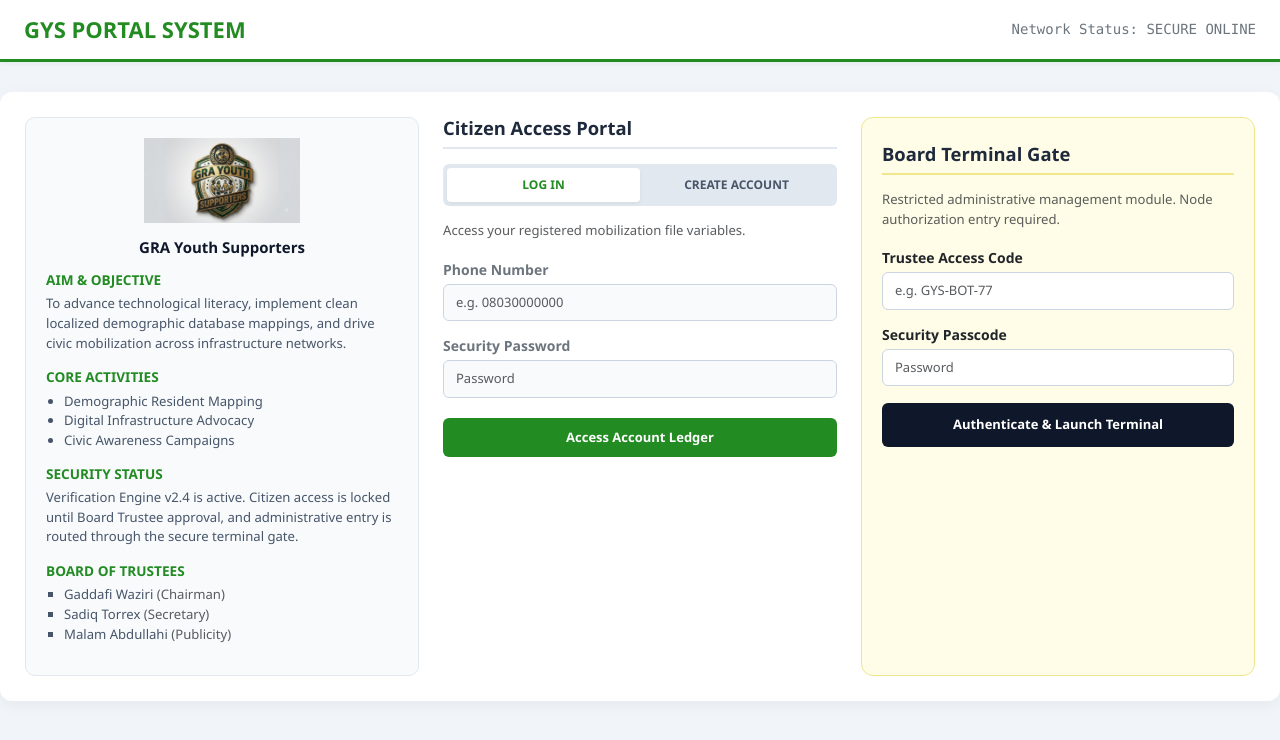
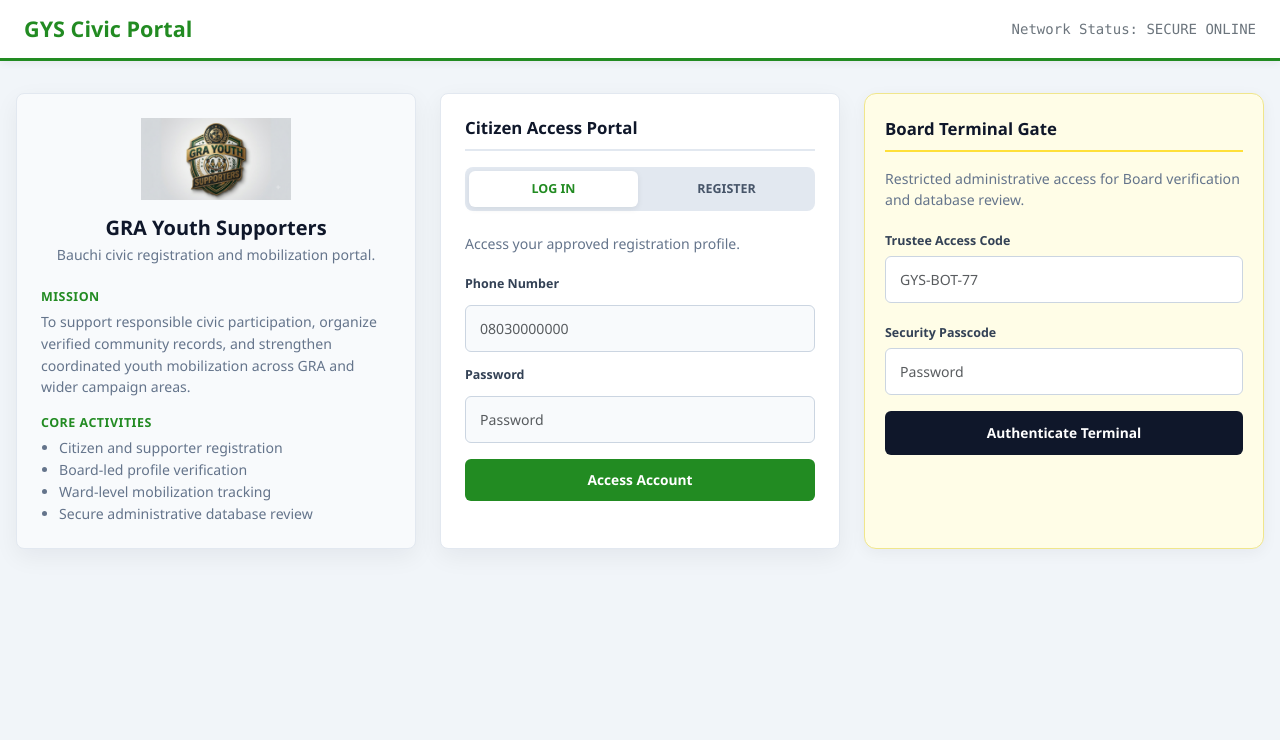
Before and after one commit to gwazirii/PROJECT--GYS, a Flask app: page / in a window 1280 px wide. Shown: the top 740 px of the page. Run offline with Flask 3, Linux system fonts and the light colour scheme.

Commit message:
Refine portal UX and admin flow

```diff
--- a/templates/gate.html
+++ b/templates/gate.html
@@ -3,182 +3,358 @@
 <head>
     <meta charset="UTF-8">
     <meta name="viewport" content="width=device-width, initial-scale=1.0">
-    <title>GYS - GRA Youth Supporters Portal</title>
+    <title>GYS Civic Portal</title>
     <link href="https://cdn.jsdelivr.net/npm/bootstrap@5.3.0/dist/css/bootstrap.min.css" rel="stylesheet">
     <style>
-        body { background-color: #f1f5f9; font-family: 'Segoe UI', Arial, sans-serif; color: #0f172a; }
-        .navbar { background-color: white; border-bottom: 3px solid #228b22; box-shadow: 0 2px 4px rgba(0,0,0,0.05); }
-        .navbar-brand { font-weight: 800; color: #228b22 !important; font-size: 22px; }
-        .main-container { max-width: 1280px; margin: 30px auto; background: white; padding: 25px; border-radius: 12px; box-shadow: 0 4px 15px rgba(0,0,0,0.05); }
-        .col-title { font-weight: 700; color: #1e293b; margin-bottom: 15px; font-size: 1.15rem; border-bottom: 2px solid #e2e8f0; padding-bottom: 8px; }
-        .org-sidebar { background-color: #f8fafc; padding: 20px; border-radius: 10px; border: 1px solid #e2e8f0; }
-        .side-logo { max-height: 85px; margin-bottom: 15px; display: block; margin-left: auto; margin-right: auto; }
-        .section-heading { font-size: 0.85rem; color: #228b22; font-weight: 700; text-transform: uppercase; margin-top: 15px; margin-bottom: 6px; }
-        .info-text { font-size: 0.82rem; color: #475569; line-height: 1.5; }
-        .custom-list { padding-left: 18px; font-size: 0.82rem; color: #475569; margin-bottom: 10px; }
-        .nav-tabs-custom { display: flex; background: #e2e8f0; border-radius: 6px; padding: 4px; margin-bottom: 15px; }
-        .nav-tabs-custom button { flex: 1; border: none; padding: 8px; font-weight: bold; font-size: 12px; border-radius: 4px; background: none; color: #475569; transition: all 0.2s; }
-        .nav-tabs-custom button.active { background: white; color: #228b22; box-shadow: 0 2px 4px rgba(0,0,0,0.05); }
-        .form-control-sm { padding: 8px 12px; background-color: #f8fafc; border: 1px solid #cbd5e1; font-size: 13px; margin-bottom: 12px; border-radius: 6px; }
-        .btn-gys { background-color: #228b22; color: white; font-weight: bold; font-size: 13px; width: 100%; padding: 10px; border: none; border-radius: 6px; }
-        .btn-gys:hover { background-color: #1a6b1a; color: white; }
-        .sub-toggle { display: flex; gap: 8px; background: #f1f5f9; padding: 4px; border-radius: 6px; margin-bottom: 12px; }
-        .sub-toggle button { flex: 1; font-size: 11px; padding: 6px; border: none; border-radius: 4px; background: none; font-weight: 600; color: #64748b; }
-        .sub-toggle button.active { background: #0f172a; color: white; }
-        .board-terminal { background-color: #fffde7; padding: 25px 20px; border-radius: 12px; border: 1px solid #f0e68c; height: 100%; }
-        .btn-auth { background-color: #0f172a; color: white; width: 100%; padding: 12px; border-radius: 6px; font-weight: bold; font-size: 13px; border: none; margin-top: 5px; }
-        .btn-auth:hover { background-color: #1e293b; }
-        .flash-alert { background-color: #fef2f2; color: #991b1b; border: 1px solid #fca5a5; padding: 12px; border-radius: 6px; margin-bottom: 20px; font-size: 13px; text-align: center; }
+        :root {
+            --gys-green: #228b22;
+            --gys-green-dark: #176b17;
+            --gys-yellow: #ffd700;
+            --gys-ink: #0f172a;
+            --gys-muted: #64748b;
+            --gys-line: #e2e8f0;
+            --gys-surface: #ffffff;
+            --gys-bg: #f1f5f9;
+        }
+
+        body {
+            margin: 0;
+            background: var(--gys-bg);
+            color: var(--gys-ink);
+            font-family: "Segoe UI", Arial, sans-serif;
+        }
+
+        .navbar {
+            background: var(--gys-surface);
+            border-bottom: 3px solid var(--gys-green);
+            box-shadow: 0 2px 8px rgba(15, 23, 42, 0.06);
+        }
+
+        .navbar-brand {
+            color: var(--gys-green) !important;
+            font-size: 1.35rem;
+            font-weight: 800;
+        }
+
+        .portal-shell {
+            max-width: 1280px;
+            margin: 32px auto;
+            padding: 0 16px;
+        }
+
+        .portal-panel {
+            background: var(--gys-surface);
+            border: 1px solid var(--gys-line);
+            border-radius: 8px;
+            box-shadow: 0 8px 24px rgba(15, 23, 42, 0.06);
+            padding: 24px;
+            height: 100%;
+        }
+
+        .profile-panel {
+            background: #f8fafc;
+        }
+
+        .terminal-panel {
+            background: #fffde7;
+            border: 1px solid #f0e68c;
+            border-radius: 12px;
+            box-shadow: 0 4px 15px rgba(15, 23, 42, 0.05);
+            padding: 25px 20px;
+        }
+
+        .section-title {
+            color: var(--gys-ink);
+            border-bottom: 2px solid var(--gys-line);
+            font-size: 1.05rem;
+            font-weight: 800;
+            margin-bottom: 16px;
+            padding-bottom: 10px;
+        }
+
+        .terminal-panel .section-title {
+            border-bottom-color: rgba(255, 215, 0, 0.75);
+        }
+
+        .logo {
+            display: block;
+            max-height: 90px;
+            max-width: 150px;
+            margin: 0 auto 16px;
+        }
+
+        .eyebrow {
+            color: var(--gys-green);
+            font-size: 0.78rem;
+            font-weight: 800;
+            letter-spacing: 0.04em;
+            margin: 18px 0 6px;
+            text-transform: uppercase;
+        }
+
+        .body-copy,
+        .profile-list {
+            color: var(--gys-muted);
+            font-size: 0.88rem;
+            line-height: 1.55;
+        }
+
+        .profile-list {
+            padding-left: 18px;
+        }
+
+        .tab-switch {
+            background: #e2e8f0;
+            border-radius: 8px;
+            display: flex;
+            gap: 4px;
+            margin-bottom: 22px;
+            padding: 4px;
+        }
+
+        .tab-switch button,
+        .stream-switch button {
+            border: 0;
+            border-radius: 6px;
+            background: transparent;
+            color: #475569;
+            flex: 1;
+            font-size: 0.78rem;
+            font-weight: 800;
+            padding: 9px 10px;
+        }
+
+        .tab-switch button.active {
+            background: var(--gys-surface);
+            color: var(--gys-green);
+            box-shadow: 0 2px 6px rgba(15, 23, 42, 0.08);
+        }
+
+        .stream-switch {
+            background: #f1f5f9;
+            border-radius: 8px;
+            display: flex;
+            gap: 6px;
+            margin-bottom: 14px;
+            padding: 4px;
+        }
+
+        .stream-switch button.active {
+            background: var(--gys-ink);
+            color: #ffffff;
+        }
+
+        .form-control {
+            background: #f8fafc;
+            border-color: #cbd5e1;
+            font-size: 0.88rem;
+            padding: 12px 14px;
+        }
+
+        .form-label {
+            color: #334155;
+            font-size: 0.78rem;
+            font-weight: 800;
+            margin-bottom: 5px;
+        }
+
+        .access-panel {
+            display: grid;
+            gap: 20px;
+        }
+
+        .access-copy {
+            margin-bottom: 0;
+        }
+
+        .access-form {
+            display: grid;
+            gap: 16px;
+        }
+
+        .form-grid {
+            display: grid;
+            gap: 14px;
+        }
+
+        .field-group {
+            display: grid;
+            gap: 6px;
+        }
+
+        .btn-gys {
+            background: var(--gys-green);
+            border: 0;
+            border-radius: 6px;
+            color: #ffffff;
+            font-size: 0.86rem;
+            font-weight: 800;
+            padding: 11px 14px;
+            width: 100%;
+        }
+
+        .btn-gys:hover {
+            background: var(--gys-green-dark);
+            color: #ffffff;
+        }
+
+        .btn-terminal {
+            background: var(--gys-ink);
+            border: 0;
+            border-radius: 6px;
+            color: #ffffff;
+            font-size: 0.86rem;
+            font-weight: 800;
+            padding: 12px 14px;
+            width: 100%;
+        }
+
+        .btn-terminal:hover {
+            background: #1e293b;
+            color: #ffffff;
+        }
+
+        .flash-alert {
+            background: #fef2f2;
+            border: 1px solid #fecaca;
+            border-radius: 8px;
+            color: #991b1b;
+            font-size: 0.9rem;
+            margin-bottom: 20px;
+            padding: 12px 14px;
+            text-align: center;
+        }
     </style>
 </head>
 <body>
-
     <nav class="navbar navbar-expand-lg">
         <div class="container-fluid px-4">
-            <a class="navbar-brand" href="#">GYS PORTAL SYSTEM</a>
-            <div class="ms-auto navbar-nav">
-                <span class="text-secondary small font-monospace">Network Status: SECURE ONLINE</span>
-            </div>
+            <a class="navbar-brand" href="{{ url_for('gate') }}">GYS Civic Portal</a>
+            <span class="ms-auto text-secondary small font-monospace">Network Status: SECURE ONLINE</span>
         </div>
     </nav>
 
-    <div class="container main-container">
+    <main class="portal-shell">
         {% with messages = get_flashed_messages() %}
             {% if messages %}
-                <div class="flash-alert shadow-sm">System Alert: {{ messages[0] }}</div>
+                <div class="flash-alert">System Alert: {{ messages[0] }}</div>
             {% endif %}
         {% endwith %}
 
         <div class="row g-4">
+            <aside class="col-lg-4">
+                <section class="portal-panel profile-panel">
+                    <img src="{{ url_for('static', filename='logo.png') }}" alt="GYS Logo" class="logo" onerror="this.style.display='none'">
+                    <h1 class="h5 text-center fw-bold mb-1">GRA Youth Supporters</h1>
+                    <p class="body-copy text-center mb-4">Bauchi civic registration and mobilization portal.</p>
 
-            <div class="col-md-4">
-                <div class="org-sidebar">
-                    <img src="{{ url_for('static', filename='logo.png') }}" alt="GYS Official Logo" class="side-logo img-fluid" onerror="this.style.display='none'">
-                    <h5 class="text-center fw-bold mb-3" style="font-size: 15px;">GRA Youth Supporters</h5>
+                    <h2 class="eyebrow">Mission</h2>
+                    <p class="body-copy">To support responsible civic participation, organize verified community records, and strengthen coordinated youth mobilization across GRA and wider campaign areas.</p>
 
-                    <h4 class="section-heading">Aim & Objective</h4>
-                    <p class="info-text">To advance technological literacy, implement clean localized demographic database mappings, and drive civic mobilization across infrastructure networks.</p>
+                    <h2 class="eyebrow">Core Activities</h2>
+                    <ul class="profile-list mb-0">
+                        <li>Citizen and supporter registration</li>
+                        <li>Board-led profile verification</li>
+                        <li>Ward-level mobilization tracking</li>
+                        <li>Secure administrative database review</li>
+                    </ul>
+                </section>
+            </aside>
 
-                    <h4 class="section-heading">Core Activities</h4>
-                    <ul class="custom-list">
-                        <li>Demographic Resident Mapping</li>
-                        <li>Digital Infrastructure Advocacy</li>
-                        <li>Civic Awareness Campaigns</li>
-                    </ul>
+            <section class="col-lg-4">
+                <div class="portal-panel">
+                    <h2 class="section-title">Citizen Access Portal</h2>
 
-                    <h4 class="section-heading">Security Status</h4>
-                    <p class="info-text">Verification Engine v2.4 is active. Citizen access is locked until Board Trustee approval, and administrative entry is routed through the secure terminal gate.</p>
+                    <div class="tab-switch">
+                        <button type="button" id="btn-tab-login" class="active" onclick="toggleCenterTab('login')">LOG IN</button>
+                        <button type="button" id="btn-tab-register" onclick="toggleCenterTab('register')">REGISTER</button>
+                    </div>
 
-                    <h4 class="section-heading">Board of Trustees</h4>
-                    <ul class="custom-list" style="list-style-type: square; font-weight: 500;">
-                        <li>Gaddafi Waziri <span class="text-muted">(Chairman)</span></li>
-                        <li>Sadiq Torrex <span class="text-muted">(Secretary)</span></li>
-                        <li>Malam Abdullahi <span class="text-muted">(Publicity)</span></li>
-                    </ul>
+                    <div id="panel-login">
+                        <div class="access-panel">
+                            <p class="body-copy access-copy">Access your approved registration profile.</p>
+                            <form action="/citizen/login" method="POST" class="access-form">
+                                <div class="form-grid">
+                                    <div class="field-group">
+                                        <label class="form-label">Phone Number</label>
+                                        <input type="tel" name="phone" class="form-control" placeholder="08030000000" required>
+                                    </div>
+                                    <div class="field-group">
+                                        <label class="form-label">Password</label>
+                                        <input type="password" name="password" class="form-control" placeholder="Password" required>
+                                    </div>
+                                </div>
+                                <button type="submit" class="btn-gys">Access Account</button>
+                            </form>
                         </div>
                     </div>
 
-            <div class="col-md-4">
-                <h3 class="col-title">Citizen Access Portal</h3>
-
-                <div class="nav-tabs-custom">
-                    <button id="btn-tab-login" class="active" onclick="toggleCenterTab('login')">LOG IN</button>
-                    <button id="btn-tab-register" onclick="toggleCenterTab('register')">CREATE ACCOUNT</button>
+                    <div id="panel-register" style="display: none;">
+                        <div class="access-panel">
+                            <div class="stream-switch">
+                                <button type="button" id="btn-stream-tr" class="active" onclick="toggleStream('tr')">TR Citizen</button>
+                                <button type="button" id="btn-stream-general" onclick="toggleStream('general')">General</button>
                             </div>
 
-                <div id="panel-login">
-                    <p class="info-text text-muted mb-3">Access your registered mobilization file variables.</p>
-                    <form action="/citizen/login" method="POST">
-                        <label class="small fw-bold text-secondary mb-1">Phone Number</label>
-                        <input type="tel" name="phone" class="form-control form-control-sm" placeholder="e.g. 08030000000" required>
+                            <form id="form-tr-stream" action="/register/tr" method="POST" class="access-form">
+                                <div class="form-grid">
+                                    <input type="text" name="full_name" class="form-control" placeholder="Full Name" required>
+                                    <input type="tel" name="phone" class="form-control" placeholder="Phone Number" required>
+                                    <input type="text" name="ward" class="form-control" placeholder="Ward or Area" required>
+                                    <input type="password" name="password" class="form-control" placeholder="Password" required>
+                                </div>
+                                <button type="submit" class="btn-gys">Submit TR Citizen Registration</button>
+                            </form>
 
-                        <label class="small fw-bold text-secondary mb-1">Security Password</label>
-                        <input type="password" name="password" class="form-control form-control-sm" placeholder="Password" required>
-
-                        <button type="submit" class="btn-gys mt-2">Access Account Ledger</button>
-                    </form>
+                            <form id="form-general-stream" action="/register/general" method="POST" class="access-form" style="display: none;">
+                                <div class="form-grid">
+                                    <input type="text" name="full_name" class="form-control" placeholder="Full Name" required>
+                                    <input type="tel" name="phone" class="form-control" placeholder="Phone Number" required>
+                                    <input type="text" name="ward" class="form-control" placeholder="Ward" required>
+                                    <input type="text" name="pvc_number" class="form-control" placeholder="PVC Number" required>
+                                    <input type="password" name="password" class="form-control" placeholder="Password" required>
                                 </div>
-
-                <div id="panel-register" style="display: none;">
-                    <div class="sub-toggle">
-                        <button id="btn-stream-gra" class="active" onclick="toggleStream('gra')">GRA Resident</button>
-                        <button id="btn-stream-gen" onclick="toggleStream('gen')">General Campaign</button>
-                    </div>
-
-                    <div id="form-gra-stream">
-                        <form action="/register/tr" method="POST">
-                            <input type="text" name="full_name" class="form-control form-control-sm" placeholder="Full Name" required>
-                            <input type="tel" name="phone" class="form-control form-control-sm" placeholder="Phone Contact" required>
-                            <input type="email" name="email" class="form-control form-control-sm" placeholder="Email Address">
-                            <input type="text" name="ward" class="form-control form-control-sm" placeholder="Area Location (e.g. GRA Bauchi)" required>
-                            <input type="password" name="password" class="form-control form-control-sm" placeholder="Security Password" required>
-                            <button type="submit" class="btn-gys">Submit GRA Registry File</button>
-                        </form>
-                    </div>
-
-                    <div id="form-gen-stream" style="display: none;">
-                        <form action="/register/general" method="POST">
-                            <input type="text" name="full_name" class="form-control form-control-sm" placeholder="Full Name" required>
-                            <input type="tel" name="phone" class="form-control form-control-sm" placeholder="Phone Contact" required>
-                            <input type="email" name="email" class="form-control form-control-sm" placeholder="Email Address">
-                            <input type="text" name="ward" class="form-control form-control-sm" placeholder="Electoral Ward Location" required>
-                            <input type="text" name="pvc_number" class="form-control form-control-sm" placeholder="PVC Number (VIN String)" required>
-                            <input type="password" name="password" class="form-control form-control-sm" placeholder="Security Password" required>
-                            <button type="submit" class="btn btn-primary btn-sm w-100 fw-bold py-2" style="border-radius: 6px;">Register Campaign Profile</button>
+                                <button type="submit" class="btn-gys">Submit General Registration</button>
                             </form>
                         </div>
                     </div>
                 </div>
+            </section>
 
-            <div class="col-md-4">
-                <div class="board-terminal">
-                    <h3 class="col-title" style="border-bottom-color: #f0e68c;">Board Terminal Gate</h3>
-                    <p class="info-text text-muted mb-3">Restricted administrative management module. Node authorization entry required.</p>
+            <aside class="col-lg-4">
+                <section class="portal-panel terminal-panel">
+                    <h2 class="section-title">Board Terminal Gate</h2>
+                    <p class="body-copy">Restricted administrative access for Board verification and database review.</p>
 
                     <form action="/trustee/login" method="POST">
-                        <label class="small fw-bold text-dark mb-1">Trustee Access Code</label>
-                        <input type="text" name="trustee_code" class="form-control form-control-sm" placeholder="e.g. GYS-BOT-77" style="background: white;" required>
-
-                        <label class="small fw-bold text-dark mb-1">Security Passcode</label>
-                        <input type="password" name="password" class="form-control form-control-sm" placeholder="Password" style="background: white;" required>
-
-                        <button type="submit" class="btn-auth">Authenticate & Launch Terminal</button>
+                        <div class="mb-3">
+                            <label class="form-label">Trustee Access Code</label>
+                            <input type="text" name="trustee_code" class="form-control bg-white" placeholder="GYS-BOT-77" required>
+                        </div>
+                        <div class="mb-3">
+                            <label class="form-label">Security Passcode</label>
+                            <input type="password" name="password" class="form-control bg-white" placeholder="Password" required>
+                        </div>
+                        <button type="submit" class="btn-terminal">Authenticate Terminal</button>
                     </form>
+                </section>
+            </aside>
         </div>
-            </div>
-
-        </div>
-    </div>
+    </main>
 
     <script>
         function toggleCenterTab(mode) {
-            document.getElementById('btn-tab-login').classList.remove('active');
-            document.getElementById('btn-tab-register').classList.remove('active');
-            document.getElementById('panel-login').style.display = 'none';
-            document.getElementById('panel-register').style.display = 'none';
-
-            if(mode === 'login') {
-                document.getElementById('btn-tab-login').classList.add('active');
-                document.getElementById('panel-login').style.display = 'block';
-            } else {
-                document.getElementById('btn-tab-register').classList.add('active');
-                document.getElementById('panel-register').style.display = 'block';
-            }
+            document.getElementById('btn-tab-login').classList.toggle('active', mode === 'login');
+            document.getElementById('btn-tab-register').classList.toggle('active', mode === 'register');
+            document.getElementById('panel-login').style.display = mode === 'login' ? 'block' : 'none';
+            document.getElementById('panel-register').style.display = mode === 'register' ? 'block' : 'none';
         }
 
         function toggleStream(stream) {
-            document.getElementById('btn-stream-gra').classList.remove('active');
-            document.getElementById('btn-stream-gen').classList.remove('active');
-            document.getElementById('form-gra-stream').style.display = 'none';
-            document.getElementById('form-gen-stream').style.display = 'none';
-
-            if(stream === 'gra') {
-                document.getElementById('btn-stream-gra').classList.add('active');
-                document.getElementById('form-gra-stream').style.display = 'block';
-            } else {
-                document.getElementById('btn-stream-gen').classList.add('active');
-                document.getElementById('form-gen-stream').style.display = 'block';
-            }
+            document.getElementById('btn-stream-tr').classList.toggle('active', stream === 'tr');
+            document.getElementById('btn-stream-general').classList.toggle('active', stream === 'general');
+            document.getElementById('form-tr-stream').style.display = stream === 'tr' ? 'block' : 'none';
+            document.getElementById('form-general-stream').style.display = stream === 'general' ? 'block' : 'none';
         }
     </script>
 </body>
```
Also changed, not shown: templates/sync.html (+153 -43 lines), wsgi.py (+12 -13 lines). Lines whose indentation alone changed are shown as unchanged.
